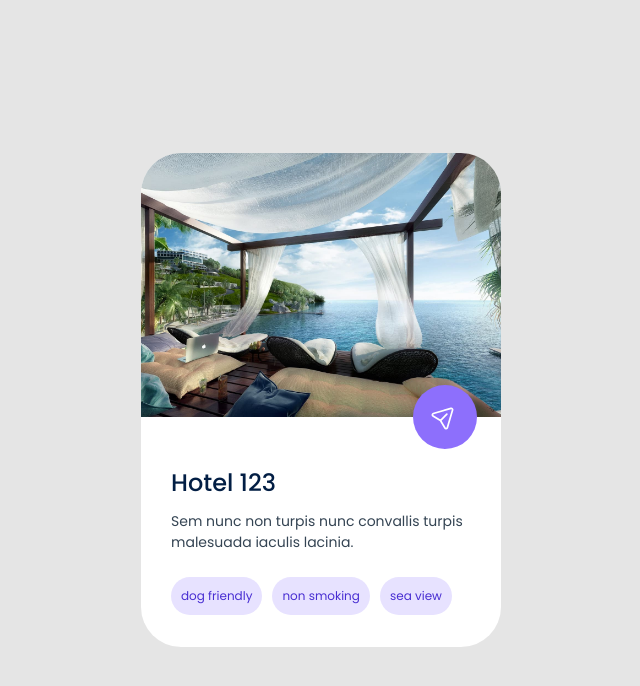
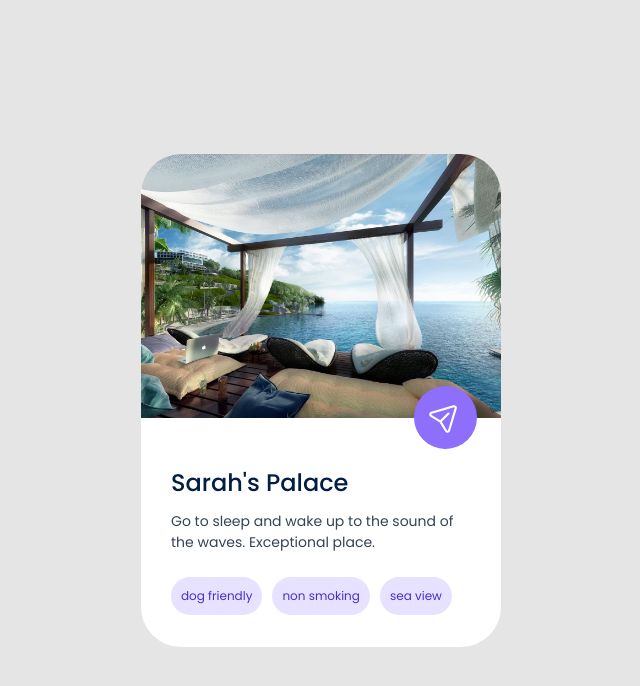
Before and after one commit to JakubChrapek/gatsby-components, a Gatsby site: page / in a window 1280 px wide. Shown: the whole page, without its empty margins (319-959 px from the left). Built offline with nearby package versions, Linux system fonts and the light colour scheme; Gatsby itself is replaced by a stand-in of ours.

Commit message:
Copywriting fixes

```diff
--- a/src/components/card.js
+++ b/src/components/card.js
@@ -39,7 +39,7 @@ const IconWrapper = styled.div`
   display: flex;
   border-radius: 50%;
   background-color: ${COLORS.primary300};
-  padding: 20px 21px 17px 16px;
+  padding: 16px 17px 13px 12px;
   margin: -32px 24px 0 0;
 `
 
@@ -87,7 +87,7 @@ const Card = ({ img, imgAlt, tags, text, title }) => {
       </Header>
       <Image src={img} alt={imgAlt} />
       <IconWrapper>
-        <Send stroke={COLORS.white} width="27" height="27" />
+        <Send stroke={COLORS.white} width="34" height="34" />
       </IconWrapper>
       <TextWrapper>
         <p>{text}</p>
--- a/src/pages/index.js
+++ b/src/pages/index.js
@@ -9,11 +9,11 @@ export default function Home() {
     <Layout>
       <Wrapper>
         <Card
-          title="Hotel 123"
-          text="Sem nunc non turpis nunc convallis turpis malesuada iaculis lacinia."
+          title="Sarah's Palace"
+          text="Go to sleep and wake up to the sound of the waves. Exceptional place."
           tags={["dog friendly", "non smoking", "sea view"]}
           img={cardBg}
-          imgAlt="Sea landscape"
+          imgAlt="Sea landscape from Sarah's Palace apartment"
         />
       </Wrapper>
     </Layout>
```
Also changed, not shown: gatsby-config.js (+0 -7 lines), README.md.
